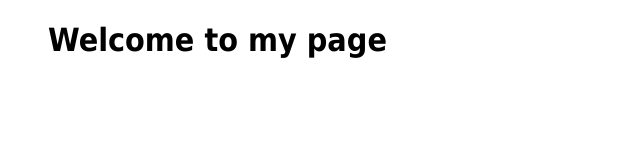
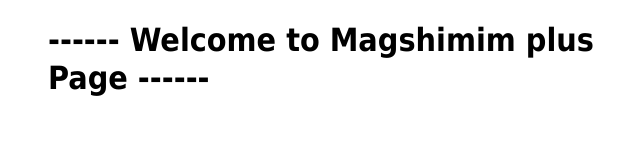
Before and after one commit to CR-EinavLeyboshor/mgshimimplus, a plain HTML site: page web-server/index.html in a window 1280 px wide. Shown: the whole page, without its empty margins (312-952 px from the left). Drawn offline with Linux system fonts and the light colour scheme.

```diff
--- a/web-server/index.html
+++ b/web-server/index.html
@@ -1,7 +1,7 @@
 <!DOCTYPE html>
 <html>
 <head>
-<title>Welcome to Einav Page</title>
+<title>------ Welcome to Magshimim plus Page ------</title>
 <style>
 html { color-scheme: light dark; }
 body { width: 35em; margin: 0 auto;
@@ -9,6 +9,6 @@ font-family: Tahoma, Verdana, Arial, sans-serif; }
 </style>
 </head>
 <body>
-<h1>Welcome to my page</h1>
+<h1>------ Welcome to Magshimim plus Page ------</h1>
 </body>
 </html>
```
Also changed, not shown: 1 other file.
